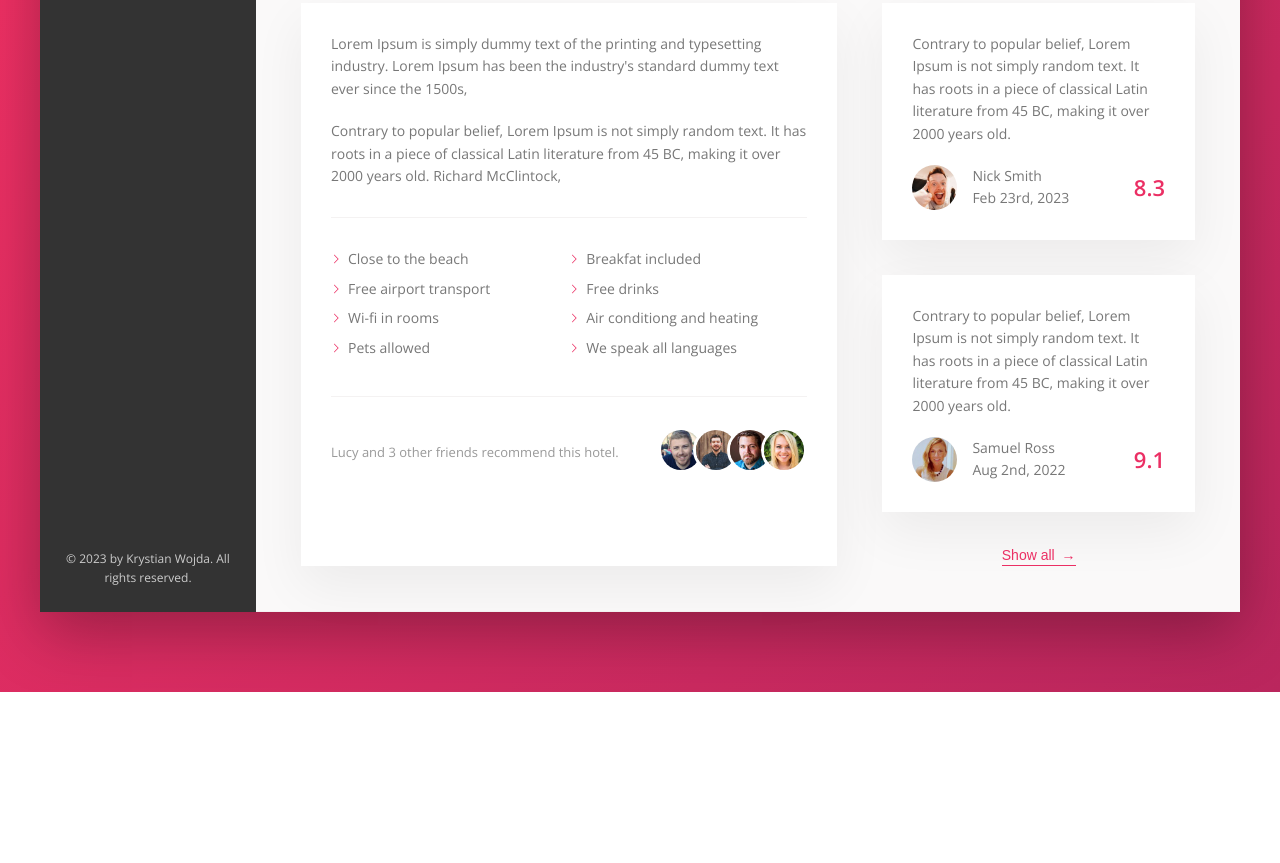
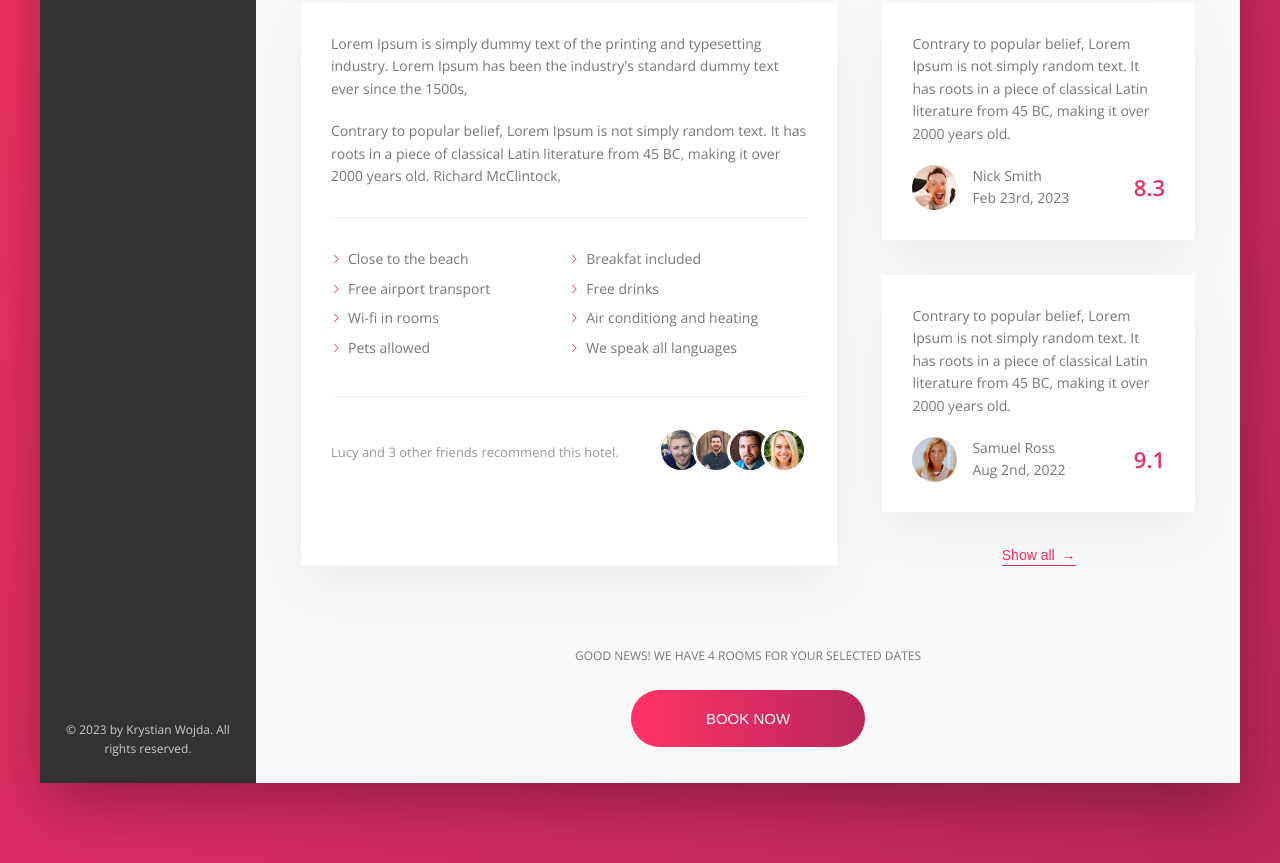
Before and after one commit to krystianwojda/Booking, a website: page index.html in a window 1280 px wide. Shown: the part 644-1507 px from the top of the page. Before the commit the page ends 1336 px from the top, so only its background shows below. Drawn offline with nearby package versions, Linux system fonts and the light colour scheme.

Commit message:
Stworzenie sekcji cta

```diff
--- a/index.html
+++ b/index.html
@@ -181,6 +181,15 @@
                             <button class="btn-inline">Show all <span>&rarr;</span></button>
                         </figure>
                     </div>
+                    <div class="cta">
+                        <h2 class="cta__book-now">
+                            Good news! We have 4 rooms for your selected dates
+                        </h2>
+                        <button class="btn">
+                            <span class="btn__visible">Book now</span>
+                            <span class="btn__invisible">Only 4 rooms</span>
+                        </button>
+                    </div>
                 </main>
             </div>
         </div>
--- a/sass/components.scss
+++ b/sass/components.scss
@@ -403,3 +403,65 @@
     font-weight: 600;
   }
 }
+
+//cta
+.cta {
+  padding: 3.5rem 0;
+  text-align: center;
+
+  &__book-now {
+    font-size: 1.2rem;
+    font-weight: 300;
+    text-transform: uppercase;
+    margin-bottom: 2.5rem;
+  }
+}
+
+.btn {
+  font-size: 1.5rem;
+  color: #fff;
+  border: none;
+  font-weight: 300;
+  text-transform: uppercase;
+  border-radius: 100px;
+  background-image: linear-gradient(to right, $color-primary-light, $color-primary-dark);
+  position: relative;
+  overflow: hidden;
+  cursor: pointer;
+
+  & > * {
+    display: inline-block;
+    width: 100%;
+    height: 100%;
+    transition: all .4s;
+  }
+
+  &__visible {
+    padding: 2rem 7.5rem;
+  }
+
+  &:hover {
+    background-image: linear-gradient(to left, $color-primary-light, $color-primary-dark);
+    cursor: pointer;
+  }
+
+  &__invisible {
+    position: absolute;
+    padding: 2rem;
+    left: 0;
+    top: -100%;
+  }
+
+  &:hover &__visible {
+    transform: translateY(100%);
+  }
+
+  &:hover &__invisible {
+    top: 0;
+  }
+
+  &:focus {
+    outline: none;
+    animation: pulsate 1s infinite;
+  }
+}
```
Also changed, not shown: css/style.css.
